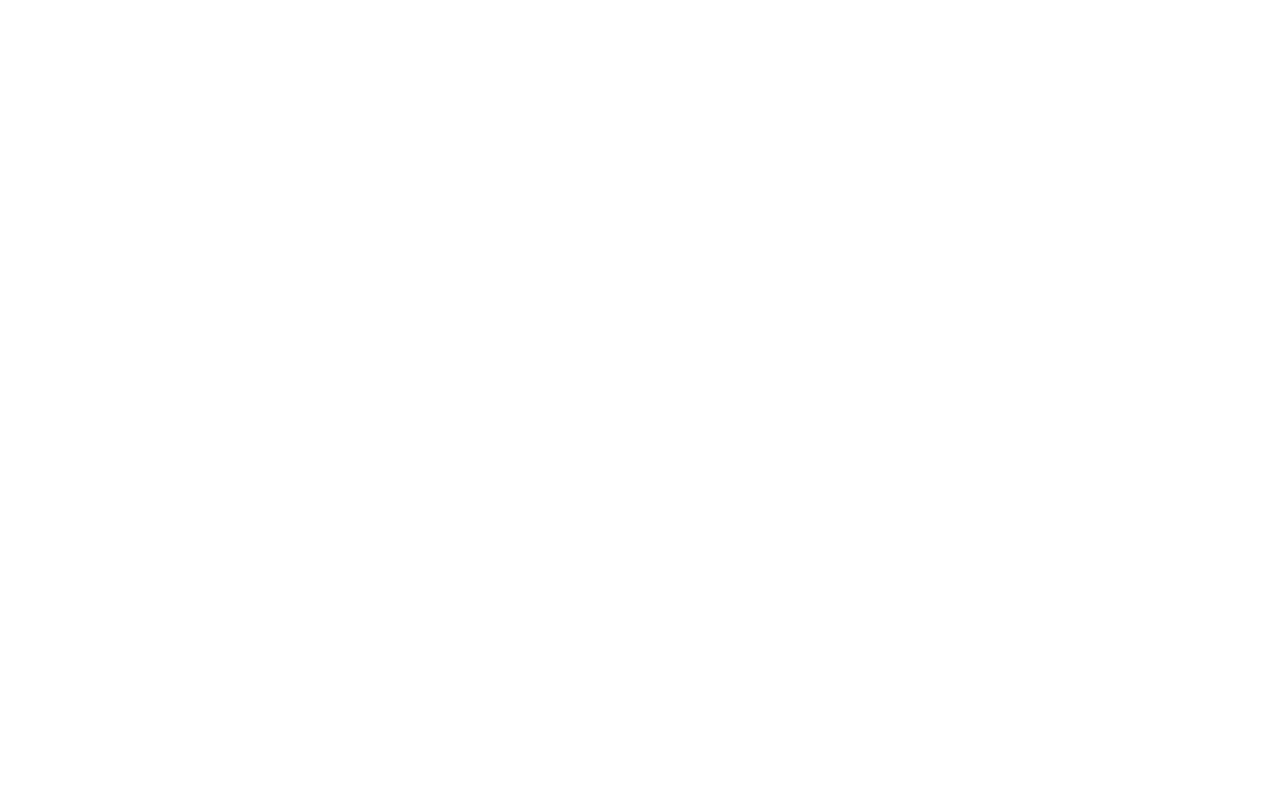
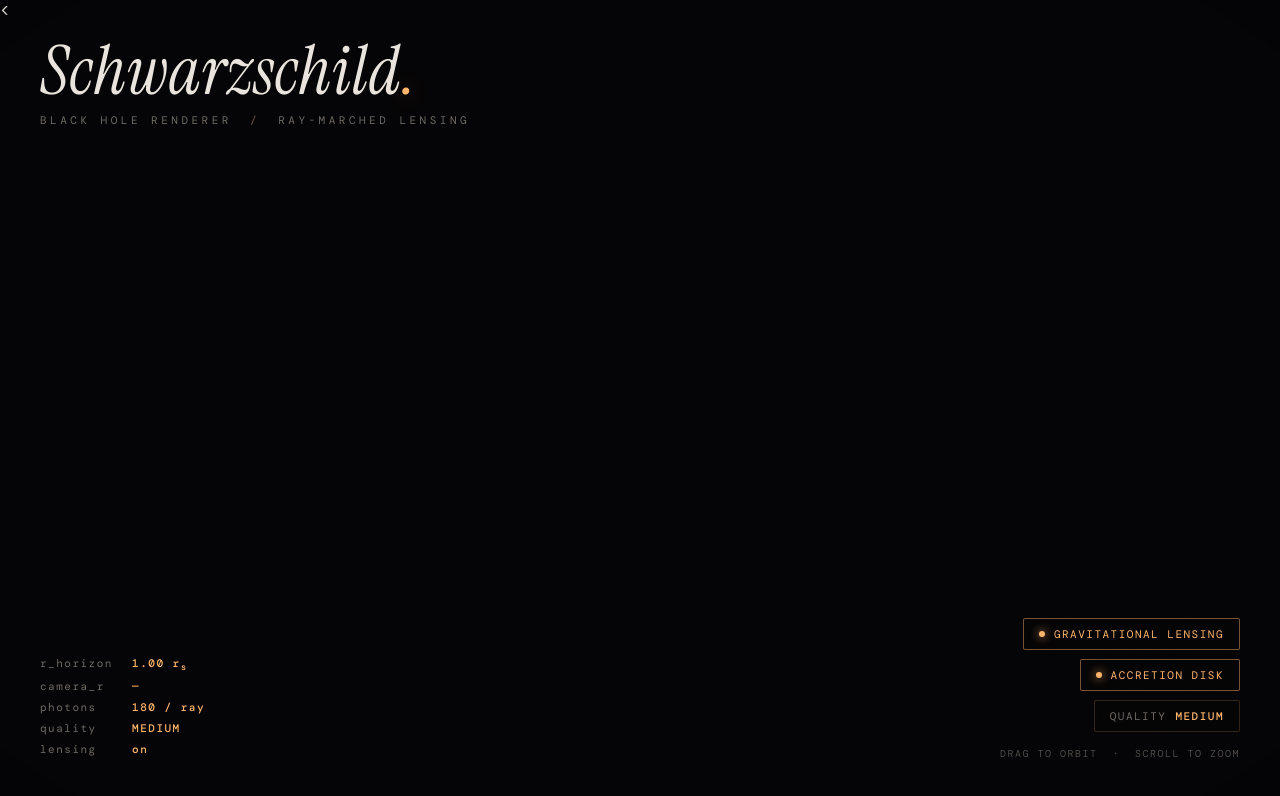
Before and after one commit to RanimelAndagan/Schwarzschild-black-hole, a plain HTML site: page index.html in a window 1280 px wide. Drawn offline with nearby package versions, Linux system fonts and the light colour scheme; a web font is replaced by a local one.

Commit message:
Update index.html

```diff
--- a/index.html
+++ b/index.html
@@ -1,4 +1,4 @@
-<!DOCTYPE html>
+<<!DOCTYPE html>
 <html lang="en">
 <head>
 <meta charset="UTF-8" />
@@ -8,7 +8,7 @@
 <link rel="preconnect" href="https://fonts.gstatic.com" crossorigin />
 <link href="https://fonts.googleapis.com/css2?family=Instrument+Serif:ital@0;1&family=DM+Mono:wght@300;400;500&display=swap" rel="stylesheet" />
 <style>
- c:root{
+  :root{
     --bg:#040406;
     --amber:#ffb56b;
     --amber-dim:#7a5535;
@@ -56,15 +56,23 @@
   }
   .subtitle .div{color:var(--amber-dim);margin:0 8px;}
 
-  .botlet{bottom:clamp(18px,3.4vw,40px);left:clamp(18px,3.4vw,40px0);}
+  .botleft{bottom:clamp(18px,3.4vw,40px);left:clamp(18px,3.4vw,40px);}
   .readout{font-size:11px;letter-spacing:1.5px;color:var(--ink-dim);line-height:1.9;}
   .readout b{color:var(--amber);font-weight:500;}
   .readout .k{display:inline-block;width:84px;color:var(--ink-dim);}
 
-   .controls{
+  .controls{
     position:fixed;z-index:10;bottom:clamp(18px,3.4vw,40px);
     right:clamp(18px,3.4vw,40px);
     display:flex;flex-direction:column;gap:9px;align-items:flex-end;
+  }
+  .chip{
+    pointer-events:auto;cursor:pointer;user-select:none;
+    font-family:"DM Mono",monospace;font-size:11px;letter-spacing:1.5px;
+    text-transform:uppercase;color:var(--ink-dim);
+    padding:8px 15px;border:1px solid var(--line);border-radius:2px;
+    background:rgba(10,8,6,.35);backdrop-filter:blur(6px);
+    transition:all .25s ease;display:flex;align-items:center;gap:9px;
   }
   .chip:hover{color:var(--ink);border-color:rgba(255,181,107,.4);}
   .chip .dot{
@@ -92,3 +100,40 @@
     .readout{font-size:10px;line-height:1.8;}
     .readout .k{width:70px;}
   }
+</style>
+</head>
+<body>
+  <canvas id="gl"></canvas>
+
+  <div class="overlay vignette"></div>
+  <div class="overlay grain"></div>
+
+  <div class="hud topleft">
+    <div class="title">Schwarzschild<span class="glow">.</span></div>
+    <div class="subtitle">Black Hole Renderer <span class="div">/</span> Ray-Marched Lensing</div>
+  </div>
+
+  <div class="hud botleft">
+    <div class="readout">
+      <div><span class="k">r_horizon</span> <b>1.00 r<sub>s</sub></b></div>
+      <div><span class="k">camera_r</span> <b id="r-cam">—</b></div>
+      <div><span class="k">photons</span> <b id="r-steps">180 / ray</b></div>
+      <div><span class="k">quality</span> <b id="r-qual">MEDIUM</b></div>
+      <div><span class="k">lensing</span> <b id="r-lens">on</b></div>
+    </div>
+  </div>
+
+  <div class="controls">
+    <div class="chip on" id="t-lens"><span class="dot"></span>Gravitational Lensing</div>
+    <div class="chip on" id="t-disk"><span class="dot"></span>Accretion Disk</div>
+    <div class="chip" id="t-qual">Quality <b id="t-qual-label">MEDIUM</b></div>
+    <div class="hint">drag to orbit &nbsp;·&nbsp; scroll to zoom</div>
+  </div>
+
+  <div class="err" id="err">
+    WebGL could not start on this device.<br />Try a different browser or enable hardware acceleration.
+  </div>
+
+  <script type="module" src="/src/main.ts"></script>
+</body>
+</html>
```
